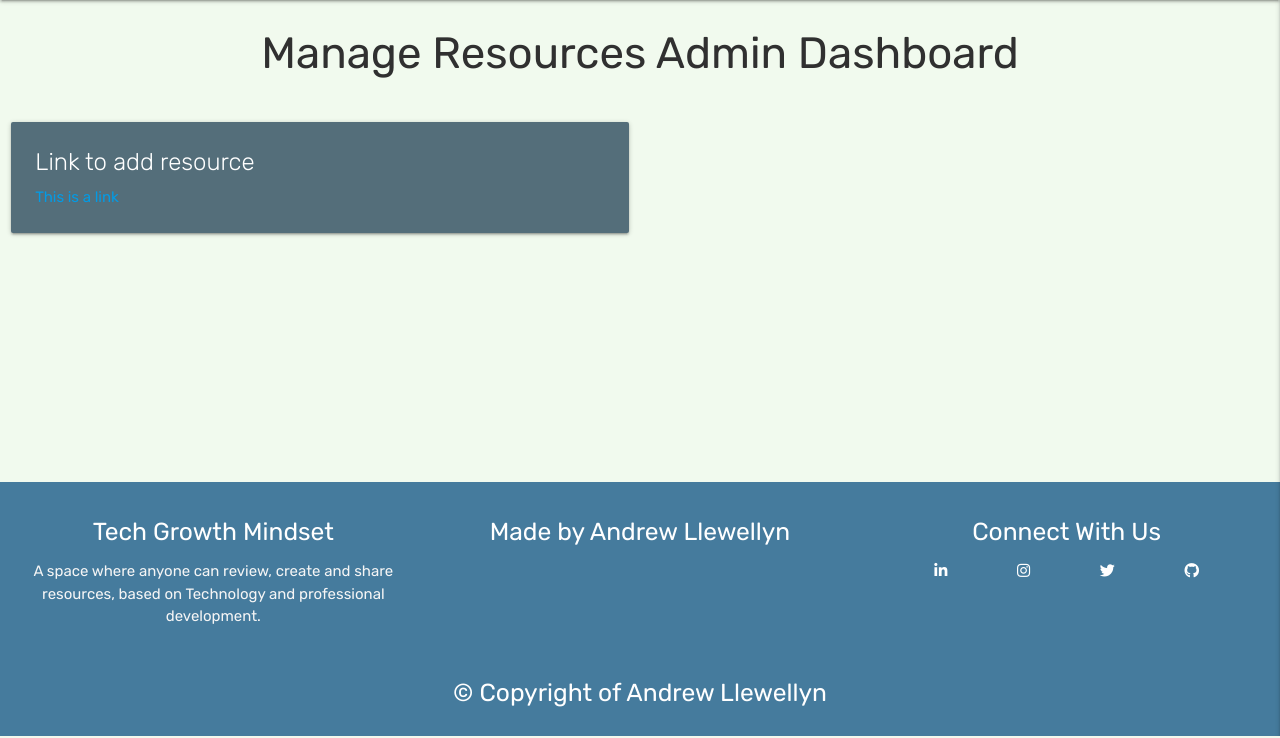
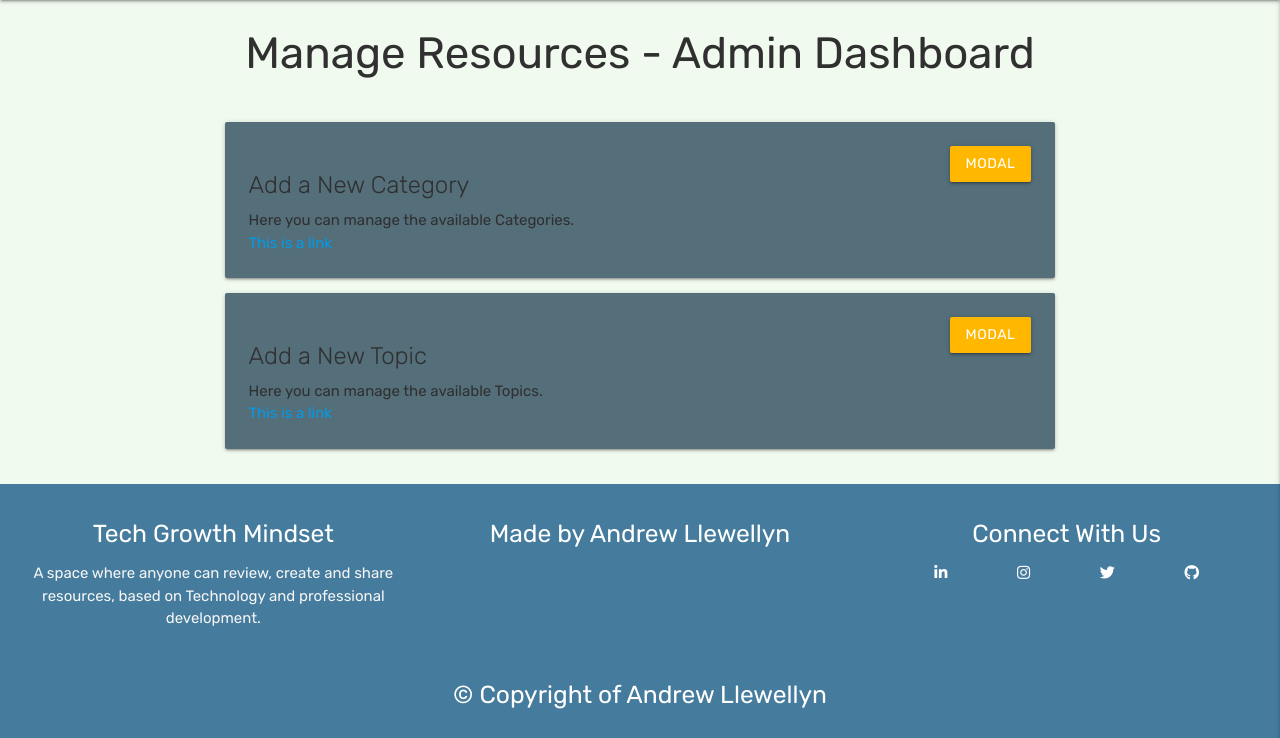
Before and after one commit to andywales83/tech_growth_mindset, a Flask app: page /admin_dashboard in a window 1280 px wide. Shown: the part 64-802 px from the top of the page. Run offline with Flask 2, Linux system fonts and the light colour scheme; some libraries are stand-ins or nearby versions.

Commit message:
Add topic functionality

```diff
--- a/app.py
+++ b/app.py
@@ -22,8 +22,6 @@ mongo = PyMongo(app)
 
 
 # ----- Create Admin Function ----- #
-def admin():
-    return session["user"] == "admin"
 
 
 # ----------------------------------------------- #
@@ -179,19 +177,28 @@ def admin_dashboard():
 
 @app.route("/add_category", methods=["GET", "POST"])
 def add_category():
-    if admin():
-        if request.method == "POST":
-            category = {
-                "category_name": request.form.get("category_name")
-            }
-            mongo.db.categories.insert_one(category)
-            flash("Your new category was added")
-            return redirect(url_for("admin_dashboard"))
-        else:
-            flash("You need to be an Admin to view this page!")
-            return redirect(url_for("login"))
+    if request.method == "POST":
+        category = {
+            "category_name": request.form.get("category_name")
+        }
+        mongo.db.categories.insert_one(category)
+        flash("Your new category was added!")
+        return redirect(url_for("admin_dashboard"))
 
     return render_template("add_category.html")
+
+
+@app.route("/add_topic")
+def add_topic():
+    if request.method == "POST":
+        topic = {
+            "topic_name": request.form.get("topic_name")
+        }
+        mongo.db.topics.insert_one(topic)
+        flash("Your new topic was added!")
+        return redirect(url_for("admin_dashboard"))
+
+    return render_template("add_topic.html")
 
 
 # ---------- Profile Functionality ---------- #
--- a/static/js/script.js
+++ b/static/js/script.js
@@ -1,6 +1,7 @@
 $(document).ready(function(){
     $('.sidenav').sidenav({edge: "right"});
     $('select').formSelect();
+    $('.modal').modal();
     $('.datepicker').datepicker({
       format: "dd mmmm, yyyy",
       yearRange: 3,
--- a/templates/admin_dashboard.html
+++ b/templates/admin_dashboard.html
@@ -4,17 +4,55 @@
 <div class="container page-header-container ">
     <div class="row page-header-row">
         <div class="col s12 m12 l12 ">
-                <h3 class=" page-h center-align">Manage Resources Admin Dashboard</h3>
+            <h3 class=" page-h center-align">Manage Resources - Admin Dashboard</h3>
         </div>
     </div>
 </div>
 
 <div class="row">
-        <div class="col s12 m6">
+    <div class="col s12 m8 offset-m2">
+
+        <!-- Add a Category Function -->
         <div class="card blue-grey darken-1">
-                <div class="card-content white-text">
-                    <span class="card-title">Link to add resource</span>
+            <div class="card-content">
+                <!-- Modal Trigger -->
+                <a class="waves-effect waves-light btn modal-trigger right" href="#category-modal">Modal</a>
+
+                <!-- Modal Structure -->
+                <div id="category-modal" class="modal">
+                    <div class="modal-content">
+                        <h4>Choosing a Category</h4>
+                        <p>A "Category" can be anything from an Event, an Application or a piece of Software, that the user has choosen to link to!</p>
+                    </div>
+                    <div class="modal-footer">
+                        <a href="#!" class="modal-close waves-effect waves-green btn-flat">Close</a>
+                    </div>
+                </div>
+                <h4 class="card-title">Add a New Category</h4>
+                <p>Here you can manage the available Categories.</p>
                 <a href="{{ url_for('add_category') }}">This is a link</a>
+            </div>
+        </div>
+
+        <!-- Add a Topic Function -->
+        <div class="card blue-grey darken-1">
+            <div class="card-content">
+                <!-- Modal Trigger -->
+                <a class="waves-effect waves-light btn modal-trigger right" href="#topic-modal">Modal</a>
+
+                <!-- Modal Structure -->
+                <div id="topic-modal" class="modal">
+                    <div class="modal-content">
+                        <h4>Choosing a Topic</h4>
+                        <p>A "Category" can be anything from an Event, an Application or a piece of Software, that the user has choosen to link to!</p>
+                    </div>
+                    <div class="modal-footer">
+                        <a href="#!" class="modal-close waves-effect waves-green btn-flat">Close</a>
+                    </div>
+                </div>
+                <h4 class="card-title">Add a New Topic</h4>
+                <p>Here you can manage the available Topics.</p>
+                <a href="{{ url_for('add_topic') }}">This is a link</a>
             </div>
         </div>
     </div>
```
Also changed, not shown: templates/add_topic.html (added, +51 -0 lines). Lines whose indentation alone changed are shown as unchanged.
